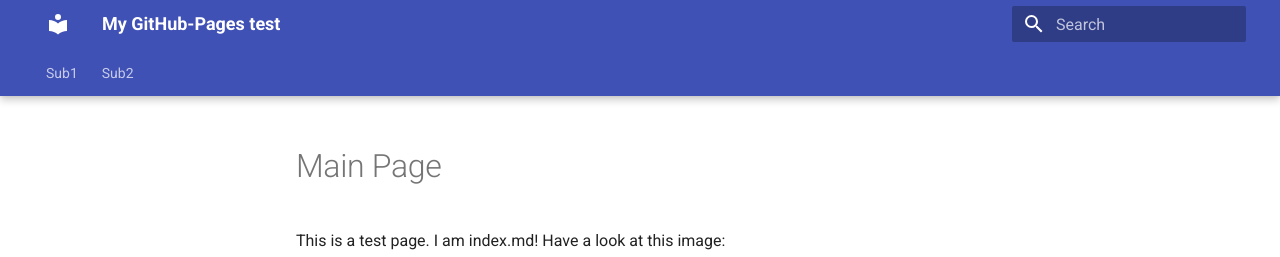
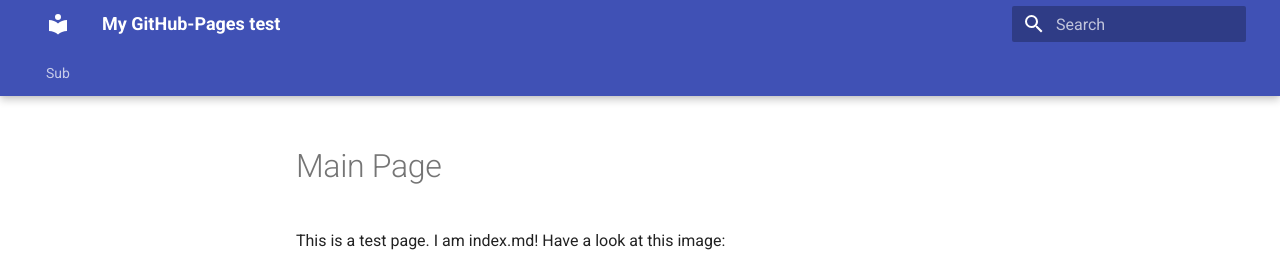
Before and after one commit to Sxmple-DavidSchmidt/pages-test, an MkDocs documentation site: the page built from wiki/index.md, in a window 1280 px wide. Shown: the top 257 px of the page. Built offline with MkDocs 1.6.1 and Material for MkDocs 9.7.7, drawn with Linux system fonts in a browser that asks for light colours.

Commit message:
Update mkdocs.yml

```diff
--- a/mkdocs.yml
+++ b/mkdocs.yml
@@ -3,10 +3,8 @@ use_directory_urls: true
 docs_dir: wiki
 
 nav:
-  - Sub1:
-      - sub1/index.md
-  - Sub2:
-      - sub2/index.md
+  - Sub:
+      - sub/index.md
 
 theme:
   name: "material"
```
